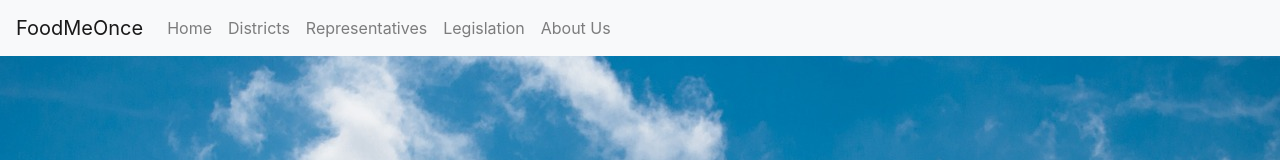
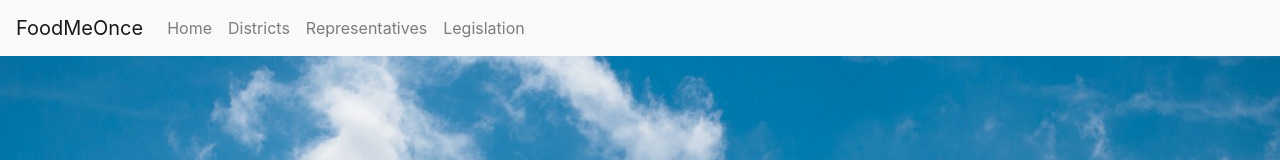
Before and after one commit to nithinp300/FoodMeOnce, a React (Create React App) app: page / in a window 1280 px wide. Shown: the top 160 px of the page. Built offline with nearby package versions, Linux system fonts and the light colour scheme.

Commit message:
NavBar on all pages

```diff
--- a/src/components/App.js
+++ b/src/components/App.js
@@ -5,17 +5,30 @@ import Page2 from './Page2';
 import Page3 from './Page3';
 import Page4 from './Page4';
 import Page5 from './Page5';
+import {Navbar, Nav} from 'react-bootstrap'
 
 import 'bootstrap/dist/css/bootstrap.min.css';
 
 function App() {
   return (
+    <div>
+      <Navbar bg="light" expand="lg">
+        <Navbar.Brand href="#home">FoodMeOnce</Navbar.Brand>
+        <Navbar.Toggle aria-controls="basic-navbar-nav" />
+        <Navbar.Collapse id="basic-navbar-nav">
+            <Nav className="mr-auto">
+            <Nav.Link href="/">Home</Nav.Link>
+            <Nav.Link href="/page2">Districts</Nav.Link>
+            <Nav.Link href="/page2">Representatives</Nav.Link>
+            <Nav.Link href="/page2">Legislation</Nav.Link>
+            </Nav>
+        </Navbar.Collapse>
+      </Navbar>
       <BrowserRouter>
         <Route
           exact path="/"
           component={Page1}
         />
-
         <Route
           path="/Page2"
           component={Page2}
@@ -33,6 +46,7 @@ function App() {
           component={Page5}
         />
       </BrowserRouter>
+    </div>
   );
 }
 
--- a/src/components/Page1.js
+++ b/src/components/Page1.js
@@ -1,24 +1,11 @@
 import React from 'react';
 import 'bootstrap/dist/css/bootstrap.min.css';
-import {Navbar, Nav} from 'react-bootstrap'
+
 import background from './cornField.jpg'
 
 function Page1() {
     return (
         <div>
-        <Navbar bg="light" expand="lg">
-        <Navbar.Brand href="#home">FoodMeOnce</Navbar.Brand>
-        <Navbar.Toggle aria-controls="basic-navbar-nav" />
-        <Navbar.Collapse id="basic-navbar-nav">
-            <Nav className="mr-auto">
-            <Nav.Link href="/">Home</Nav.Link>
-            <Nav.Link href="/page2">Districts</Nav.Link>
-            <Nav.Link href="/page3">Representatives</Nav.Link>
-            <Nav.Link href="/page4">Legislation</Nav.Link>
-            <Nav.Link href="/page5">About Us</Nav.Link>
-            </Nav>
-        </Navbar.Collapse>
-        </Navbar>
         <img src={background} class="img-fluid" alt="Corn Field"/>
         </div>
     );
```
Lines whose indentation alone changed are shown as unchanged.
